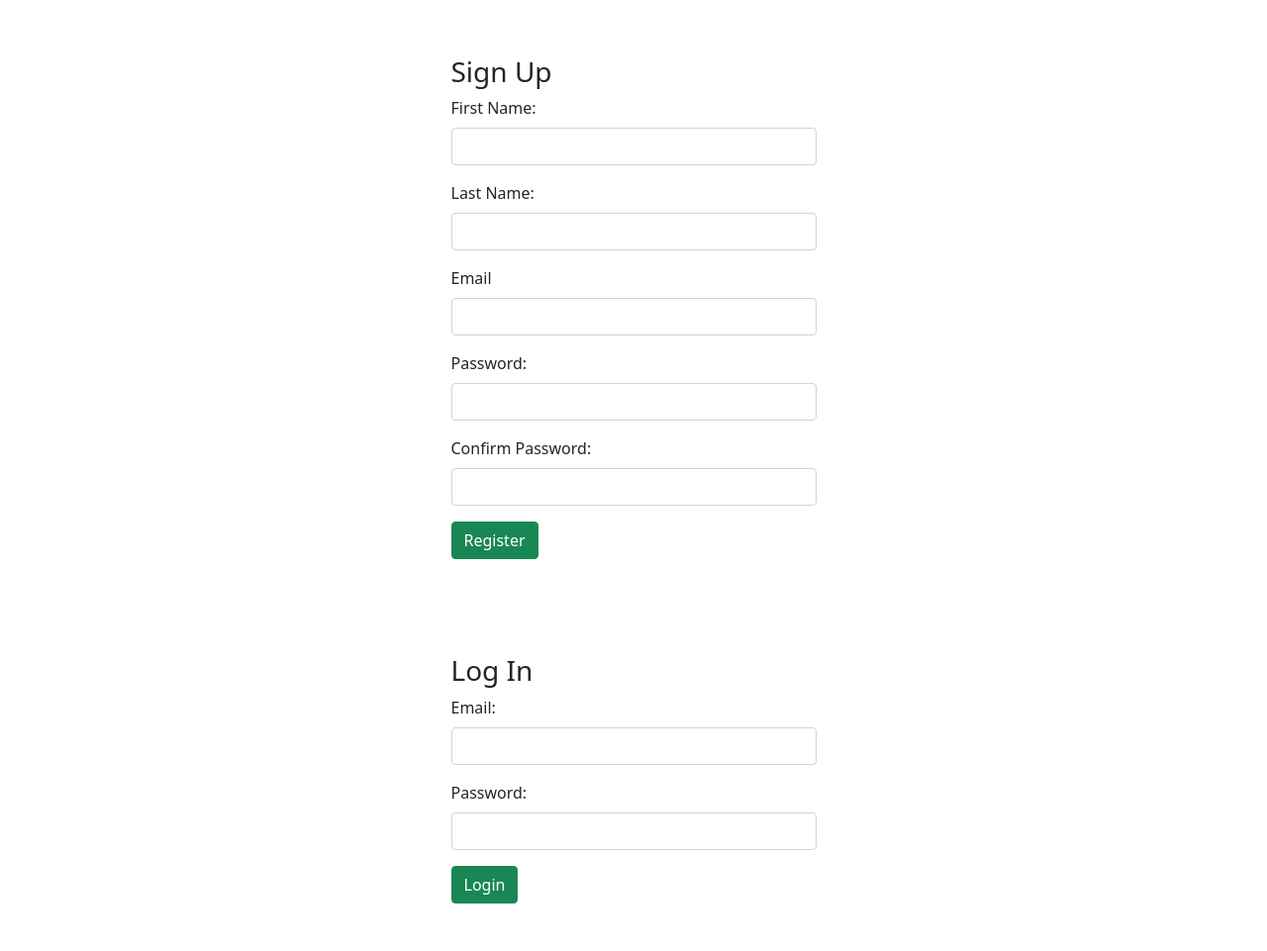
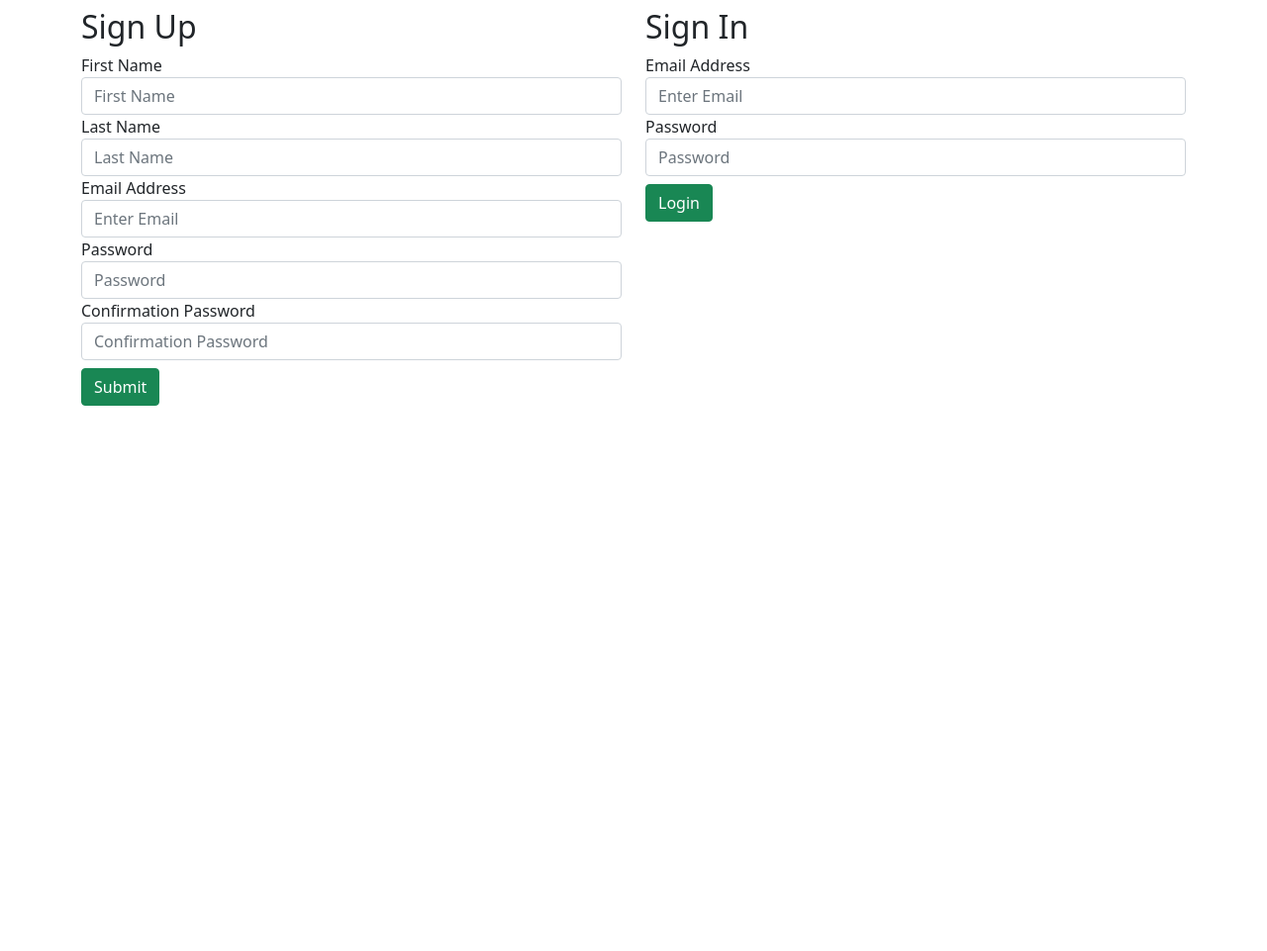
Before and after one commit to rvua/NoteTaker, a Flask app: page / in a window 1280 px wide. Shown: the part 34-995 px from the top of the page at 99% size. After the commit the page ends 444 px from the top, so only its background shows below. Run offline with Flask 2, Linux system fonts and the light colour scheme.

Commit message:
user_controller, index.html

```diff
--- a/flask_app/controllers/user_controller.py
+++ b/flask_app/controllers/user_controller.py
@@ -10,3 +10,16 @@ bcrypt = Bcrypt(app)
 @app.route("/")
 def index():
     return render_template("index.html")
+
+# =========================
+# Process Register Route
+# =========================
+@app.route("/register", methods=["POST"])
+def register():
+    # 1. validate form information
+    if not User.validate_register(register.form):
+        return redirect("/")
+    # 2. register user == save them to the database
+    # 3. Put id into session, effectively logging them in
+    # 4. send them where they need to go. Go to dashboard
+    return redirect("/dashboard")
--- a/flask_app/templates/index.html
+++ b/flask_app/templates/index.html
@@ -12,7 +12,7 @@
         <nav class="navigation">
             <h3 class="nav-title">NoteTaker</h3>
         </nav>
-        <div class="registration-div">
+        <!-- <div class="registration-div">
             <form action="/registration" method="POST" class="registration-form p-5 col-5 mx-auto rounded">
                 <h3 class="signup-h3">Sign Up</h3>
                 {% with messages = get_flashed_messages(category_filter=['registration']) %}
@@ -66,6 +66,49 @@
                 </div>
                 <input type="submit" value="Login" class="btn btn-success">
             </form>
+        </div> -->
+        <div class="row">
+            <div class="col">
+                <h2>Sign Up</h2>
+                <form action="/registration" method="post">
+                    <div class="form-group">
+                        <label for="first_name">First Name</label>
+                        <input type="text" class="form-control" id="first_name" placeholder="First Name" name="first_name">
+                    </div>
+                    <div class="form-group">
+                        <label for="last_name">Last Name</label>
+                        <input type="text" class="form-control" id="last_name" placeholder="Last Name" name="last_name">
+                    </div>
+                    <div class="form-group">
+                        <label for="email">Email Address</label>
+                        <input type="text" class="form-control" id="email" placeholder="Enter Email" name="email">
+                    </div>
+                    <div class="form-group">
+                        <label for="password">Password</label>
+                        <input type="password" class="form-control" id="password" placeholder="Password" name="password">
+                    </div>
+                    <div class="form-group">
+                        <label for="confirmation_pass">Confirmation Password</label>
+                        <input type="password" class="form-control" id="confirmation_pass" placeholder="Confirmation Password" name="confirmation_pass">
+                    </div>
+                    <button type="submit" class="btn btn-success mt-2">Submit</button>
+                </form>
+            </div>
+
+            <div class="col">
+                <h2>Sign In</h2>
+                <form action="/login" method="post">
+                    <div class="form-group">
+                        <label for="email">Email Address</label>
+                        <input type="text" class="form-control" id="email" placeholder="Enter Email" name="email">
+                    </div>
+                    <div class="form-group">
+                        <label for="password">Password</label>
+                        <input type="password" class="form-control" id="password" placeholder="Password" name="password">
+                    </div>
+                    <button type="submit" class="btn btn-success mt-2">Login</button>
+                </form>
+            </div>
         </div>
     </div>
 </body>
```
Also changed, not shown: flask_app/models/user.py (added).
